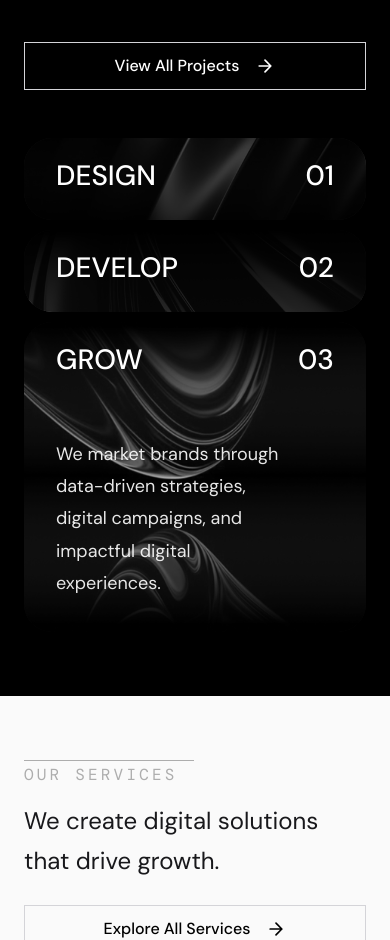
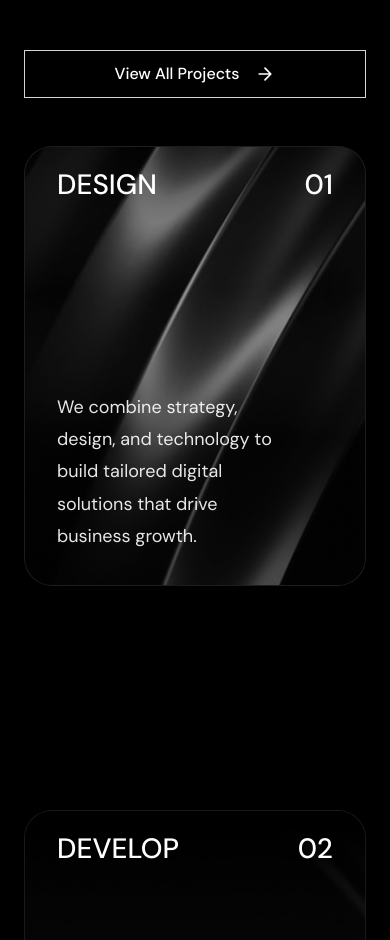
Before and after one commit to vijaytectra/tectra_next_js_website, a Next.js app: page / in a window 390 px wide. Shown: the part 1060-2000 px from the top of the page. Built offline with nearby package versions, Linux system fonts and the light colour scheme.

Commit message:
Enhance WhatWeDo stacked cards scrolling and OurProducts scroll snapping

```diff
--- a/components/OurProducts.tsx
+++ b/components/OurProducts.tsx
@@ -1,6 +1,6 @@
 "use client";
 
-import { useRef } from "react";
+import { useRef, useEffect } from "react";
 import { motion, useScroll, useTransform, useSpring } from "framer-motion";
 import Link from "next/link";
 import OutlineButton from "./ui/OutlineButton";
@@ -46,8 +46,10 @@ export default function OurProducts() {
   const targetRef = useRef<HTMLDivElement>(null);
 
   // Track vertical scroll progress of the tall section
+  // offset ensures horizontal movement only happens while section is sticky
   const { scrollYProgress } = useScroll({
     target: targetRef,
+    offset: ["start start", "end end"]
   });
 
   // Apply a spring physics model to make the scrolling extremely smooth
@@ -60,6 +62,42 @@ export default function OurProducts() {
   // Transform the smoothed progress into a horizontal translation.
   // Translating to -50% reveals the second product nicely.
   const x = useTransform(smoothProgress, [0, 1], ["0%", "-50%"]);
+
+  // Snap to the nearest card when scrolling stops
+  useEffect(() => {
+    let timeoutId: NodeJS.Timeout;
+
+    const handleScroll = () => {
+      clearTimeout(timeoutId);
+      timeoutId = setTimeout(() => {
+        const p = scrollYProgress.get();
+        // Only snap if we are inside the progress range, not at the very edges
+        if (p > 0.05 && p < 0.95) {
+          const targetP = p < 0.5 ? 0 : 1;
+          if (targetRef.current) {
+            const rect = targetRef.current.getBoundingClientRect();
+            const absoluteTop = window.scrollY + rect.top;
+            const absoluteBottom = window.scrollY + rect.bottom;
+
+            const targetScrollY = targetP === 0
+              ? absoluteTop
+              : absoluteBottom - window.innerHeight;
+
+            window.scrollTo({
+              top: targetScrollY,
+              behavior: "smooth"
+            });
+          }
+        }
+      }, 150); // 150ms debounce
+    };
+
+    window.addEventListener("scroll", handleScroll, { passive: true });
+    return () => {
+      clearTimeout(timeoutId);
+      window.removeEventListener("scroll", handleScroll);
+    };
+  }, [scrollYProgress]);
 
   return (
     <section
@@ -136,6 +174,8 @@ export default function OurProducts() {
                 </div>
               </article>
             ))}
+            {/* Zero-width spacer to force the total width to precisely 2x card + 2x gap. This makes a -50% translation perfectly align the second card. */}
+            <div className="w-0 shrink-0" aria-hidden="true" />
           </motion.div>
         </div>
       </div>
--- a/components/WhatWeDo.tsx
+++ b/components/WhatWeDo.tsx
@@ -1,8 +1,7 @@
 "use client";
 
-import { useState, useEffect, useRef } from "react";
 import Image from "next/image";
-import { motion, useScroll, useMotionValueEvent, useSpring } from "framer-motion";
+import { motion } from "framer-motion";
 import OutlineButton from "./ui/OutlineButton";
 import { images } from "@/lib/images";
 
@@ -35,70 +34,18 @@ const SERVICE_CARDS = [
 
 const easeOut = [0.22, 1, 0.36, 1] as const;
 
-/* ── Layout constants ───────────────────────────────────────── */
-const PEEK = 82;   // collapsed card header height (px)
-const GAP = 10;   // gap between cards (px)
-const EXPANDED_D = 440; // expanded height – desktop
-const EXPANDED_M = 310; // expanded height – mobile
-
-function getTopOffset(index: number, activeIndex: number, expanded: number): number {
-  if (index <= activeIndex) {
-    // cards at or above active sit at their natural stacked position
-    return index * (PEEK + GAP);
-  }
-  // cards below active sit after the expanded active card
-  return activeIndex * (PEEK + GAP) + expanded + GAP + (index - activeIndex - 1) * (PEEK + GAP);
-}
-
 export default function WhatWeDo() {
-  const [activeIndex, setActiveIndex] = useState(0);
-  const cardRefs = useRef<(HTMLDivElement | null)[]>([]);
-  const [isMobile, setIsMobile] = useState(false);
-
-  useEffect(() => {
-    const check = () => setIsMobile(window.innerWidth < 640);
-    check();
-    window.addEventListener("resize", check);
-    return () => window.removeEventListener("resize", check);
-  }, []);
-
-  const sectionRef = useRef<HTMLDivElement>(null);
-  const { scrollYProgress } = useScroll({
-    target: sectionRef,
-    // Maximize the scroll range: start when section enters, end when it leaves.
-    // This spreads the 3 cards over the longest possible scroll distance.
-    offset: ["start 95%", "end 5%"],
-  });
-
-  const smoothProgress = useSpring(scrollYProgress, {
-    stiffness: 30, // Much softer spring
-    damping: 20,
-    restDelta: 0.001
-  });
-
-  useMotionValueEvent(smoothProgress, "change", (latest) => {
-    const index = Math.min(
-      SERVICE_CARDS.length - 1,
-      Math.max(0, Math.round(latest * (SERVICE_CARDS.length - 1)))
-    );
-    setActiveIndex(index);
-  });
-
-
-  const expanded = isMobile ? EXPANDED_M : EXPANDED_D;
-  // total container height: one expanded + (n-1) peek strips + (n-1) gaps
-  const containerH = expanded + (SERVICE_CARDS.length - 1) * (PEEK + GAP);
-
   return (
-    <section ref={sectionRef}
-      className="section-dark-surface relative w-full overflow-hidden"
+    <section
+      className="section-dark-surface relative w-full"
       aria-labelledby="what-we-do-heading"
     >
-      <div className="section-shell grid grid-cols-1 items-start gap-12 py-16 lg:min-h-[var(--Section-Height)] lg:grid-cols-2 lg:gap-8 lg:pt-10 lg:pb-[100px]">
+      <div className="section-shell grid grid-cols-1 gap-12 py-16 lg:grid-cols-2 lg:gap-8 lg:pt-24 lg:pb-[100px] relative">
 
         {/* ── Left – heading & CTA ─────────────────────────────── */}
+        <div className="relative w-full h-full">
           <motion.div
-          className="flex flex-col justify-between gap-10 lg:min-h-[610px] lg:max-w-[564px]"
+            className="lg:sticky lg:top-32 flex flex-col gap-12 lg:max-w-[564px] lg:h-[632px]"
             initial={{ opacity: 0, y: 28 }}
             whileInView={{ opacity: 1, y: 0 }}
             viewport={{ once: true, margin: "-80px" }}
@@ -126,36 +73,35 @@ export default function WhatWeDo() {
               View All Projects
             </OutlineButton>
           </motion.div>
+        </div>
 
         {/* ── Right – stacked cards ────────────────────────────── */}
-        <div className="relative w-full lg:max-w-[564px] lg:justify-self-end">
-          {/* fixed-height canvas for the stack */}
-          <div
-            className="relative w-full"
-            style={{ height: containerH }}
-          >
+        <div className="relative w-full lg:max-w-[564px] lg:justify-self-end flex flex-col">
           {SERVICE_CARDS.map((card, index) => {
-              const isActive = activeIndex === index;
-              const topPx = getTopOffset(index, activeIndex, expanded);
+            // Calculate top position: 8rem (top-32) + 6rem per card (96px peek)
+            const stickyTop = `calc(8rem + ${index * 6}rem)`;
+
+            // Align sticky bottoms to prevent reverse-collapse when scrolling away
+            const mb = (SERVICE_CARDS.length - 1 - index) * 6;
+            // Ensure visual gap between cards is exactly 14rem
+            const mt = index === 0 ? 0 : 14 - ((SERVICE_CARDS.length - 1 - (index - 1)) * 6);
 
             return (
               <motion.article
                 key={card.id}
-                  ref={el => (cardRefs.current[index] = el)}
-                  className={`absolute left-0 right-0 overflow-hidden rounded-[28px] cursor-pointer ${card.bgClass}`}
+                className={`sticky w-full overflow-hidden rounded-[28px] ${card.bgClass} h-[440px] shadow-2xl shadow-black/40 border border-white/5`}
                 style={{
-                    zIndex: isActive ? 100 : 10 + index,
+                  top: stickyTop,
+                  marginTop: `${mt}rem`,
+                  marginBottom: `${mb}rem`,
+                  zIndex: 10 + index
                 }}
-                  animate={{
-                    top: topPx,
-                    height: isActive ? expanded : PEEK,
-                  }}
-                  transition={{ duration: 0.55, ease: [0.22, 1, 0.36, 1] }}
                 initial={{ opacity: 0, y: 40 }}
                 whileInView={{ opacity: 1, y: 0 }}
-                  viewport={{ once: false }}
+                viewport={{ once: true, margin: "-50px" }}
+                transition={{ duration: 0.55, ease: [0.22, 1, 0.36, 1] }}
               >
-                  {/* Background image (always rendered, dimmed when collapsed) */}
+                {/* Background image */}
                 <div className="absolute inset-0">
                   <Image
                     src={card.image}
@@ -164,16 +110,12 @@ export default function WhatWeDo() {
                     className="object-cover"
                     sizes="(max-width:1024px) 100vw, 564px"
                   />
-                    <motion.div
-                      className="absolute inset-0 bg-black"
-                      animate={{ opacity: isActive ? 0.25 : 0.72 }}
-                      transition={{ duration: 0.45 }}
-                    />
+                  <div className="absolute inset-0 bg-black/40" />
                 </div>
 
                 {/* Card content */}
                 <div className="relative z-10 flex h-full flex-col px-8 pt-6 pb-8 md:px-10 md:pt-7 md:pb-10">
-                    {/* ── Header row – always visible ── */}
+                  {/* ── Header row ── */}
                   <div className="flex shrink-0 items-center justify-between">
                     <h3 className="font-dm-sans text-[28px] font-medium leading-none text-white md:text-[40px]">
                       {card.title}
@@ -183,27 +125,18 @@ export default function WhatWeDo() {
                     </span>
                   </div>
 
-                    {/* ── Body – fades in when expanded ── */}
-                    <motion.div
-                      className="overflow-hidden flex flex-1 flex-col justify-end"
-                      animate={{
-                        opacity: isActive ? 1 : 0,
-                        y: isActive ? 0 : 16,
-                        marginTop: isActive ? 20 : 0,
-                      }}
-                      transition={{ duration: 0.35, ease: [0.22, 1, 0.36, 1] }}
-                    >
+                  {/* ── Body ── */}
+                  <div className="flex flex-1 flex-col justify-end mt-5">
                     <p className="max-w-[82%] font-dm-sans text-lg leading-[1.8] text-white/90 md:text-xl">
                       {card.description}
                     </p>
-                    </motion.div>
+                  </div>
                 </div>
               </motion.article>
             );
           })}
         </div>
       </div>
-      </div>
     </section>
   );
 }
```
Lines whose indentation alone changed are shown as unchanged.
